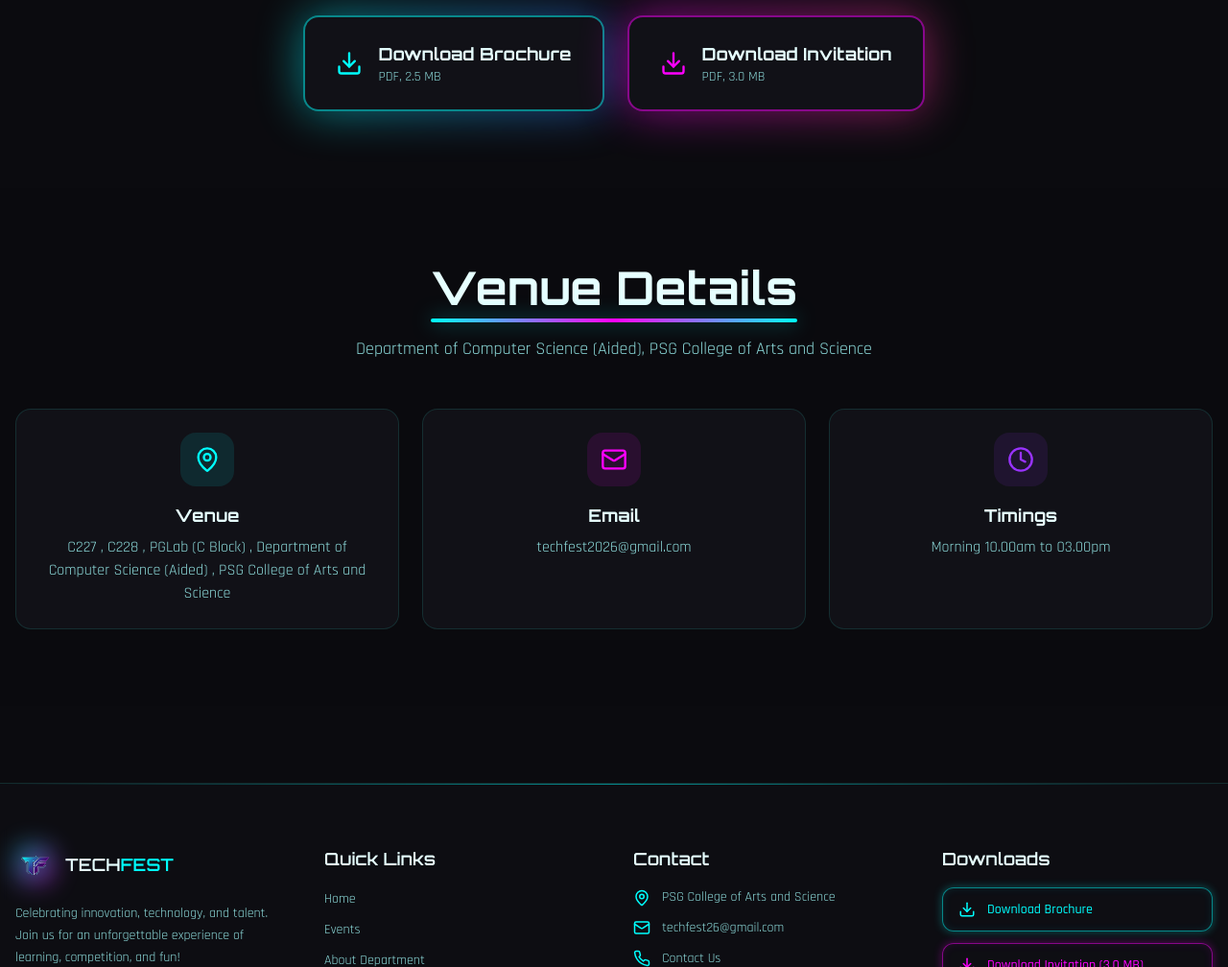
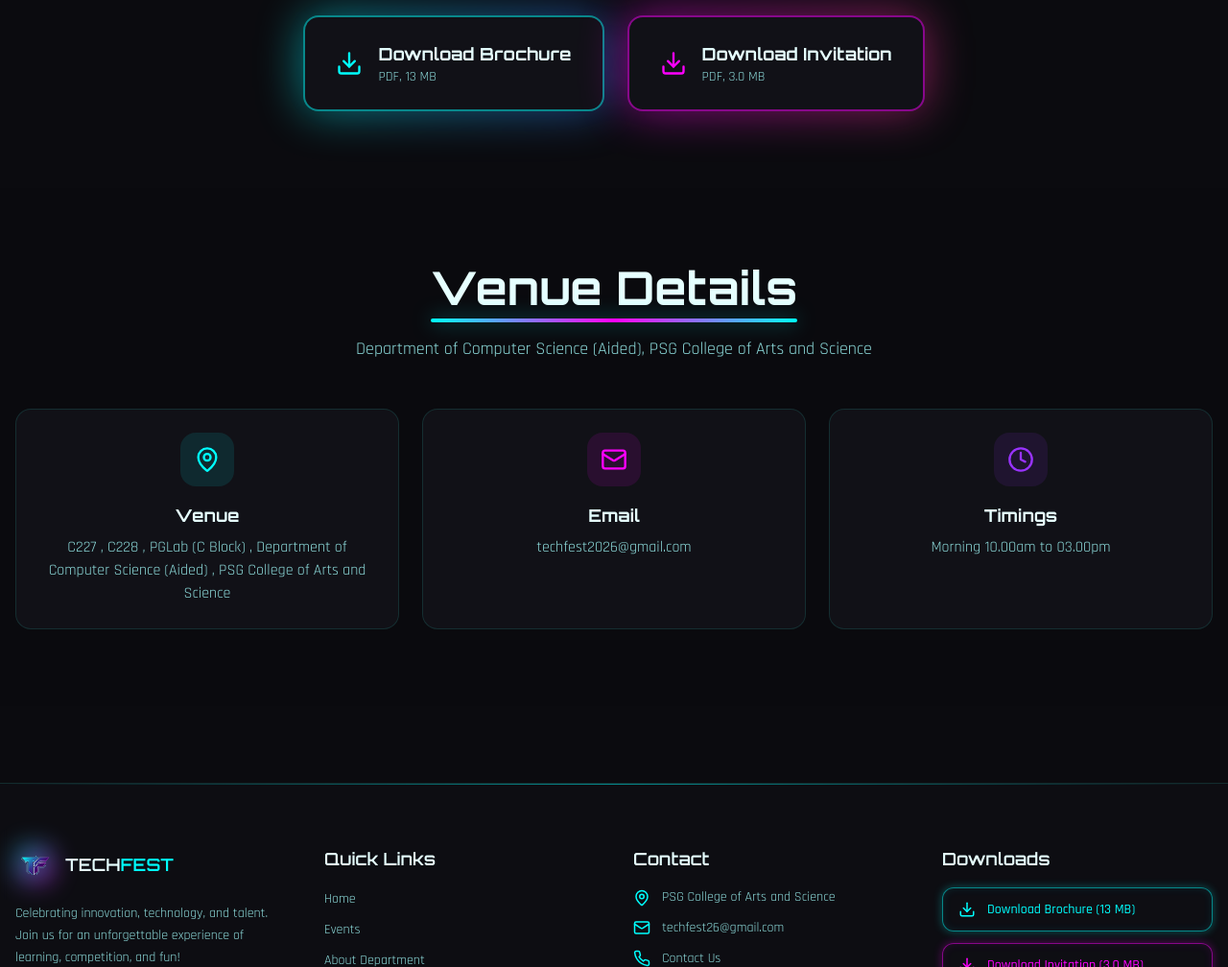
Before and after one commit to hariharan4814/techfest, a React (Vite) app: page / in a window 1280 px wide. Shown: the part 1754-2762 px from the top of the page at 96% size. Built offline with nearby package versions, Linux system fonts and the light colour scheme; the HTML template or start-up script is replaced by a standard one.

Commit message:
Added Brochure

```diff
--- a/src/components/Footer.tsx
+++ b/src/components/Footer.tsx
@@ -116,7 +116,7 @@ const Footer = () => {
                 className="flex items-center gap-3 px-4 py-3 rounded-lg border-glow-cyan bg-card/50 text-sm font-medium text-primary hover:bg-primary/10 transition-colors"
               >
                 <Download size={18} />
-                <span>Download Brochure</span>
+                <span>Download Brochure (13 MB)</span>
               </motion.a>
               <motion.a
                 href="/Invitation.pdf"
--- a/src/pages/EventsPage.tsx
+++ b/src/pages/EventsPage.tsx
@@ -113,7 +113,7 @@ const EventsPage = () => {
                 className="flex items-center gap-3 px-5 py-3 rounded-xl border-glow-cyan bg-card/50 text-sm font-medium text-primary hover:bg-primary/10 transition-colors w-full sm:w-auto justify-center"
               >
                 <Download size={18} />
-                <span>Brochure</span>
+                <span>Brochure (13 MB)</span>
               </motion.a>
               <motion.a
                 href="/Invitation.pdf"
--- a/src/pages/HomePage.tsx
+++ b/src/pages/HomePage.tsx
@@ -230,7 +230,7 @@ const HomePage = () => {
                 <Download size={28} className="text-neon-cyan" />
                 <div className="text-left">
                   <p className="font-orbitron font-bold text-lg text-foreground">Download Brochure</p>
-                  <p className="text-sm text-muted-foreground">PDF, 2.5 MB</p>
+                  <p className="text-sm text-muted-foreground">PDF, 13 MB</p>
                 </div>
               </div>
             </motion.a>
```
Also changed, not shown: 2 other files (tests, documents, lock files or other folders).
